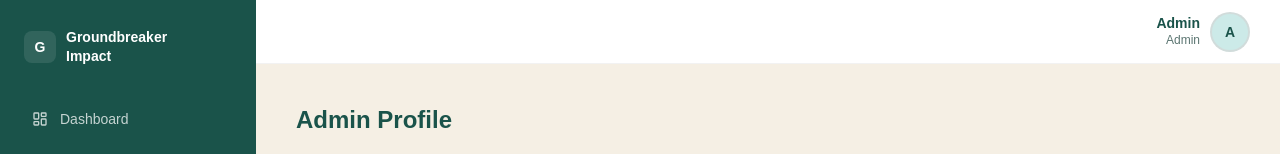
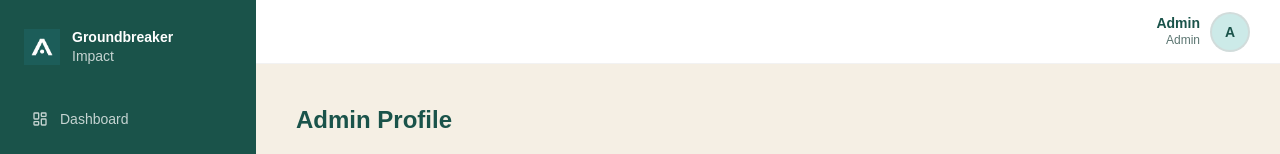
Before and after one commit to GBTStudios/M-E-Donor-Dashboard-, a Next.js app in the folder frontend/: page /admin/profile in a window 1280 px wide. Shown: the top 154 px of the page. Built offline with nearby package versions, Linux system fonts and the light colour scheme; no server answers.

Commit message:
feat:Modified frontend/app/donor/DonorSidebar.tsx,/app/login/page.tsx,components/admin/AdminSidebar.tsx,and public/logo.png

```diff
--- a/frontend/app/donor/DonorSidebar.tsx
+++ b/frontend/app/donor/DonorSidebar.tsx
@@ -1,6 +1,7 @@
 "use client";
 
 import Link from "next/link";
+import Image from "next/image";
 import { usePathname } from "next/navigation";
 import {
   LayoutDashboard,
@@ -50,14 +51,19 @@ function NavLink({
 export default function DonorSidebar() {
   return (
     <aside className="w-64 h-screen sticky top-0 bg-[#1A534A] flex flex-col py-7 px-5 flex-shrink-0 overflow-y-auto">
-      <div className="flex items-center gap-2.5 px-1 mb-1">
-        <div className="w-8 h-8 rounded-lg bg-white/10 flex items-center justify-center text-white text-sm font-bold flex-shrink-0">
-          G
-        </div>
-        <span className="text-white font-semibold text-sm leading-snug">
+      {/* Logo */}
+      <div className="flex items-center gap-3 px-1 mb-1">
+        <Image
+          src="/logo.png"
+          alt="Groundbreaker"
+          width={36}
+          height={36}
+          className="object-contain"
+        />
+        <span className="text-white font-bold text-sm leading-snug">
           Groundbreaker
           <br />
-          Impact
+          <span className="font-normal text-white/75">Impact</span>
         </span>
       </div>
 
--- a/frontend/app/login/page.tsx
+++ b/frontend/app/login/page.tsx
@@ -1,8 +1,17 @@
 import LoginForm from "@/components/LoginForm";
+import Image from "next/image";
 
 export default function LoginPage() {
   return (
-    <div className="min-h-screen flex items-center justify-center bg-[#f5efe4] px-4">
+    <div className="min-h-screen flex flex-col items-center justify-center bg-[#f5efe4] px-4">
+      <div className="mb-6 flex items-center gap-3">
+        <Image src="/logo.png" alt="Groundbreaker" width={40} height={40} className="object-contain" />
+        <span className="text-[#1A534A] font-bold text-lg leading-tight">
+          Groundbreaker
+          <br />
+          <span className="font-normal text-sm text-[#5B7571]">Impact</span>
+        </span>
+      </div>
       <div className="w-full max-w-md bg-[#eaf5f0] rounded-xl border border-black/10 p-8">
         <LoginForm />
       </div>
--- a/frontend/components/admin/AdminSidebar.tsx
+++ b/frontend/components/admin/AdminSidebar.tsx
@@ -2,6 +2,7 @@
 
 import { useState } from "react";
 import Link from "next/link";
+import Image from "next/image";
 import { usePathname } from "next/navigation";
 import {
   LayoutDashboard,
@@ -67,14 +68,19 @@ export default function AdminSidebar() {
 
   return (
     <aside className="w-64 h-full bg-[#1A534A] flex flex-col py-7 px-5 flex-shrink-0 overflow-y-auto">
-      <div className="flex items-center gap-2.5 px-1 mb-1">
-        <div className="w-8 h-8 rounded-lg bg-white/10 flex items-center justify-center text-white text-sm font-bold flex-shrink-0">
-          G
-        </div>
-        <span className="text-white font-semibold text-sm leading-snug">
+      {/* Logo */}
+      <div className="flex items-center gap-3 px-1 mb-1">
+        <Image
+          src="/logo.png"
+          alt="Groundbreaker"
+          width={36}
+          height={36}
+          className="object-contain"
+        />
+        <span className="text-white font-bold text-sm leading-snug">
           Groundbreaker
           <br />
-          Impact
+          <span className="font-normal text-white/75">Impact</span>
         </span>
       </div>
 
```
Also changed, not shown: frontend/public/logo.png (added).
